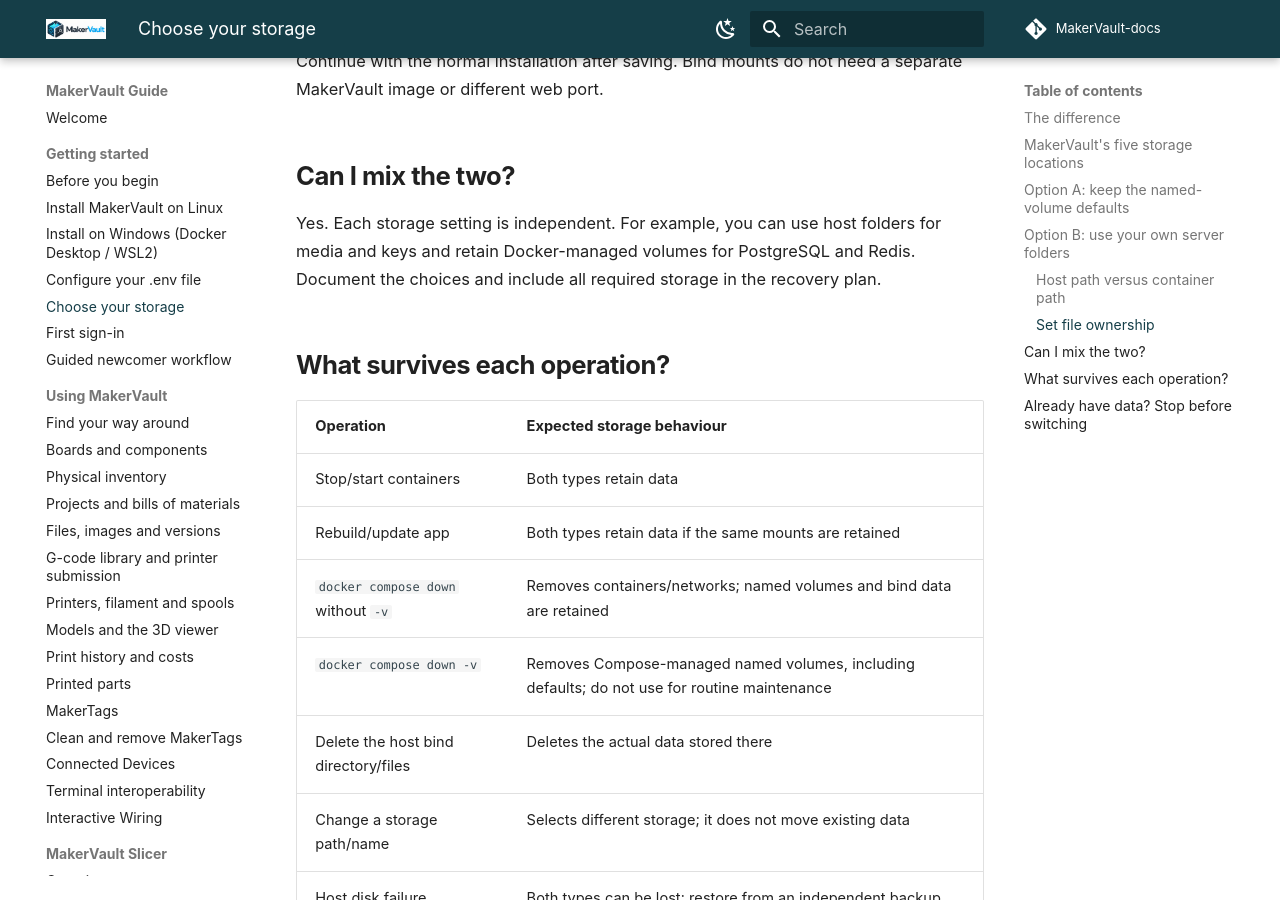
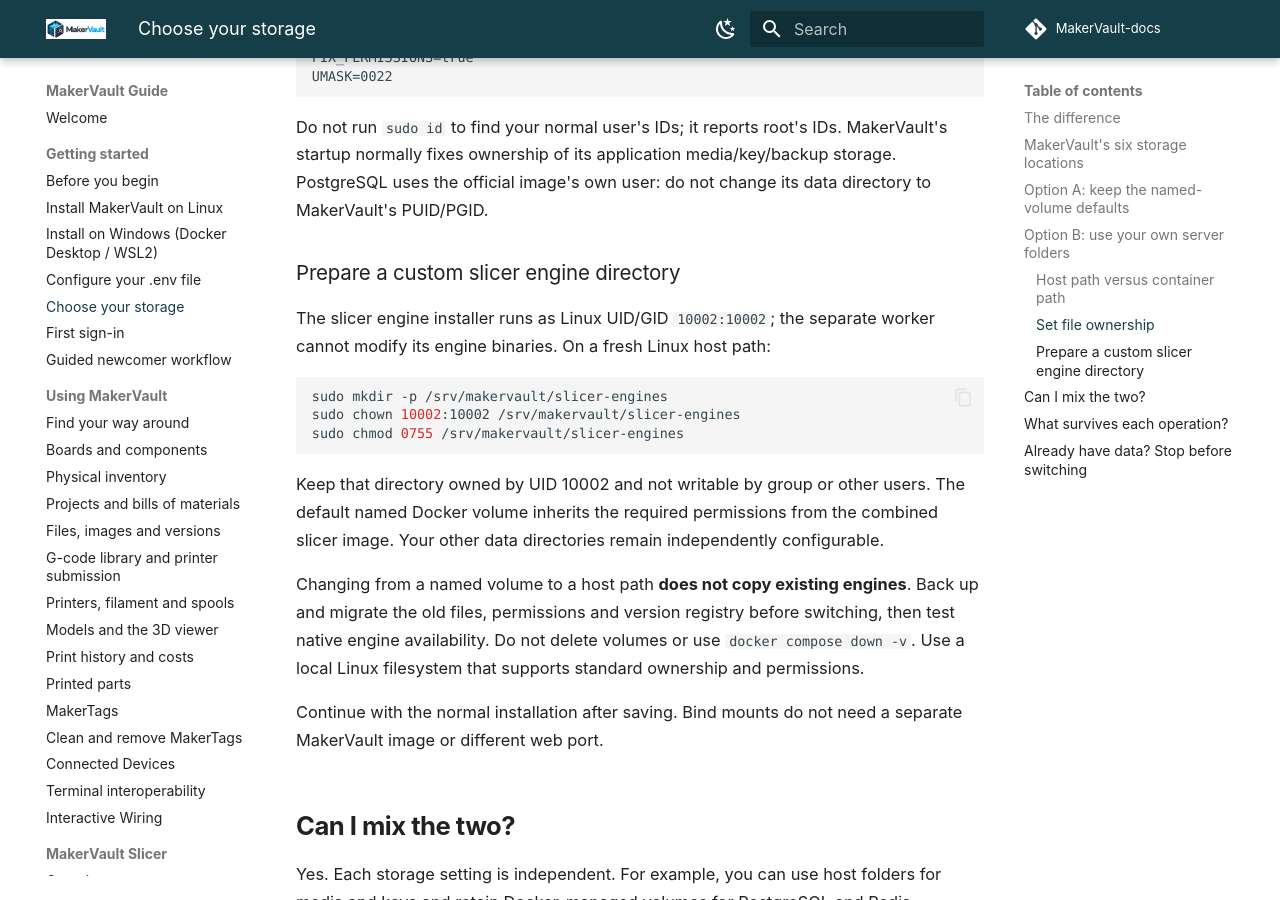
Before and after one commit to gavrd7/MakerVault-docs, an MkDocs documentation site: the page built from docs/guide/getting-started/storage.md, in a window 1280 px wide and 900 px high, scrolled down 4756 px. Built offline with MkDocs 1.6.1 and Material for MkDocs 9.7.7, drawn with Linux system fonts in a browser that asks for light colours; comment, search, counter and statistics services are not loaded; some of the changed text lies outside the part shown.

Commit message:
docs(storage): document all six mount options and slicer engine UID ownership

````diff
--- a/docs/guide/getting-started/storage.md
+++ b/docs/guide/getting-started/storage.md
@@ -25,7 +25,7 @@ Named volumes still consume space on the Docker host's disk. They are not cloud
 
 Docker's [volumes guide](https://docs.docker.com/engine/storage/volumes/) and [bind mounts guide](https://docs.docker.com/engine/storage/bind-mounts/) describe the underlying storage options.
 
-## MakerVault's five storage locations
+## MakerVault's six storage locations
 
 | `.env` setting | What it stores | Path seen inside the container |
 | --- | --- | --- |
@@ -34,6 +34,7 @@ Docker's [volumes guide](https://docs.docker.com/engine/storage/volumes/) and [b
 | `POSTGRES_STORAGE` | Database records, accounts and settings | `/var/lib/postgresql` |
 | `REDIS_STORAGE` | Background queue/cache state | `/data` |
 | `BACKUP_STORAGE` | Managed `.mvbackup` recovery bundles and validation metadata | `/app/backups` |
+| `SLICER_ENGINE_STORAGE` | Installed slicer engines and version registry | `/opt/engine-store` in `makervault-slicer` |
 
 Your source folder, containing `compose.yaml` and `.env`, is separate. Keeping a copy of the source folder alone does not back up these persistent data locations.
 
@@ -47,6 +48,7 @@ KEY_STORAGE=makervault_keys
 POSTGRES_STORAGE=makervault_postgres
 REDIS_STORAGE=makervault_redis
 BACKUP_STORAGE=makervault_backups
+SLICER_ENGINE_STORAGE=makervault_slicer_engines
 ```
 
 You do not need to make directories named `makervault_media` beside your Compose file. Compose creates its declared named volumes when you start the stack. Their actual Docker names may include the project-name prefix.
@@ -67,16 +69,17 @@ For a **new Linux installation**, you might choose this layout. For Docker Deskt
 | `/srv/makervault/postgres` | Live database files |
 | `/srv/makervault/redis` | Live queue/cache data |
 | `/srv/makervault/backups` | Managed recovery bundles |
+| `/srv/makervault/slicer-engines` | Installed native slicer engines |
 
 The source can also remain in `~/apps/MakerVault` as in the installation guide; you do not have to move it to use these data folders. A path such as `/mnt/Server/MakerVault/media` is equally valid if that is where you organise your server's storage. Choose a reliable local filesystem; external/network mounts need additional care to ensure availability before startup.
 
 Create the data folders:
 
 ```bash
-sudo mkdir -p /srv/makervault/media /srv/makervault/keys /srv/makervault/postgres /srv/makervault/redis /srv/makervault/backups
+sudo mkdir -p /srv/makervault/media /srv/makervault/keys /srv/makervault/postgres /srv/makervault/redis /srv/makervault/backups /srv/makervault/slicer-engines
 ```
 
-Replace the **five existing storage entries** in `.env` with:
+Replace the **six storage entries** in `.env` with:
 
 ```dotenv
 MEDIA_STORAGE=/srv/makervault/media
@@ -84,6 +87,7 @@ KEY_STORAGE=/srv/makervault/keys
 POSTGRES_STORAGE=/srv/makervault/postgres
 REDIS_STORAGE=/srv/makervault/redis
 BACKUP_STORAGE=/srv/makervault/backups
+SLICER_ENGINE_STORAGE=/srv/makervault/slicer-engines
 ```
 
 On Linux or a WSL-hosted Docker Engine, use full absolute Linux paths beginning with `/`. Avoid `~`, relative paths and spaces for this beginner setup. On Docker Desktop from Windows, do not copy these `/srv/...` examples as Windows paths; keep named volumes unless you deliberately configure Docker Desktop bind mounts. If using the commented examples in `.env.example`, remove their `#` and remove/replace the old active entries so there is only one active entry per setting.
@@ -120,6 +124,20 @@ UMASK=0022
 
 Do not run `sudo id` to find your normal user's IDs; it reports root's IDs. MakerVault's startup normally fixes ownership of its application media/key/backup storage. PostgreSQL uses the official image's own user: do not change its data directory to MakerVault's PUID/PGID.
 
+### Prepare a custom slicer engine directory
+
+The slicer engine installer runs as Linux UID/GID `10002:10002`; the separate worker cannot modify its engine binaries. On a fresh Linux host path:
+
+```bash
+sudo mkdir -p /srv/makervault/slicer-engines
+sudo chown 10002:10002 /srv/makervault/slicer-engines
+sudo chmod 0755 /srv/makervault/slicer-engines
+```
+
+Keep that directory owned by UID 10002 and not writable by group or other users. The default named Docker volume inherits the required permissions from the combined slicer image. Your other data directories remain independently configurable.
+
+Changing from a named volume to a host path **does not copy existing engines**. Back up and migrate the old files, permissions and version registry before switching, then test native engine availability. Do not delete volumes or use `docker compose down -v`. Use a local Linux filesystem that supports standard ownership and permissions.
+
 Continue with the normal installation after saving. Bind mounts do not need a separate MakerVault image or different web port.
 
 ## Can I mix the two?
````
